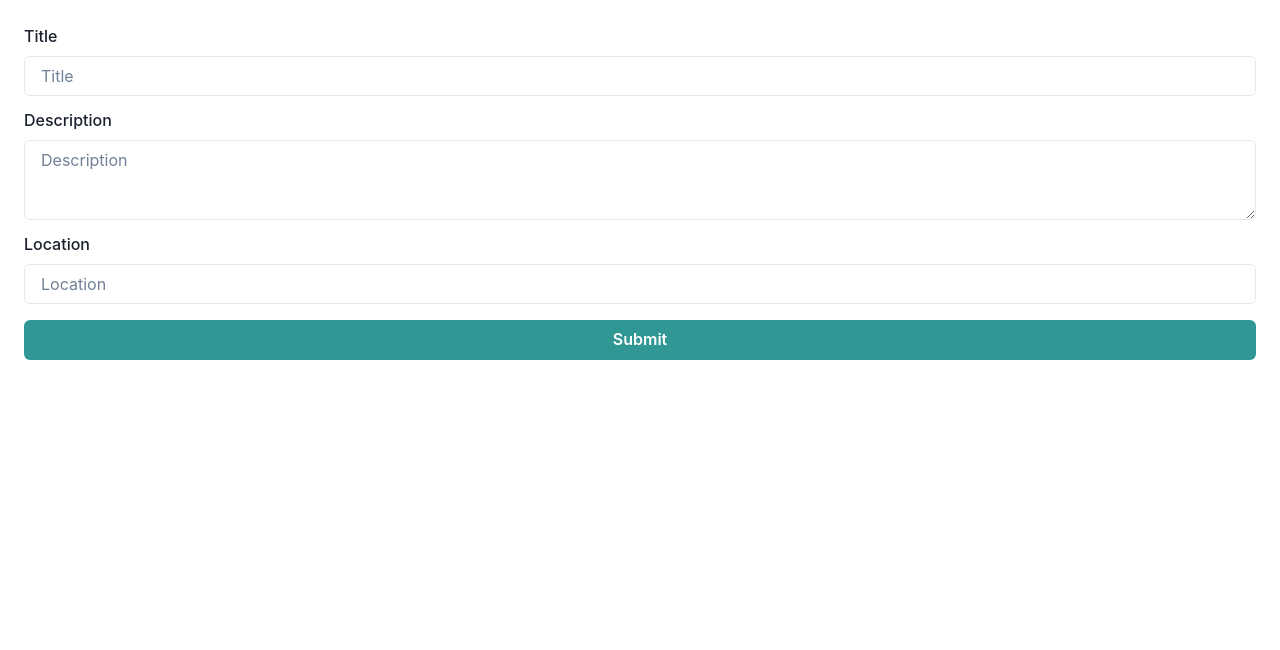
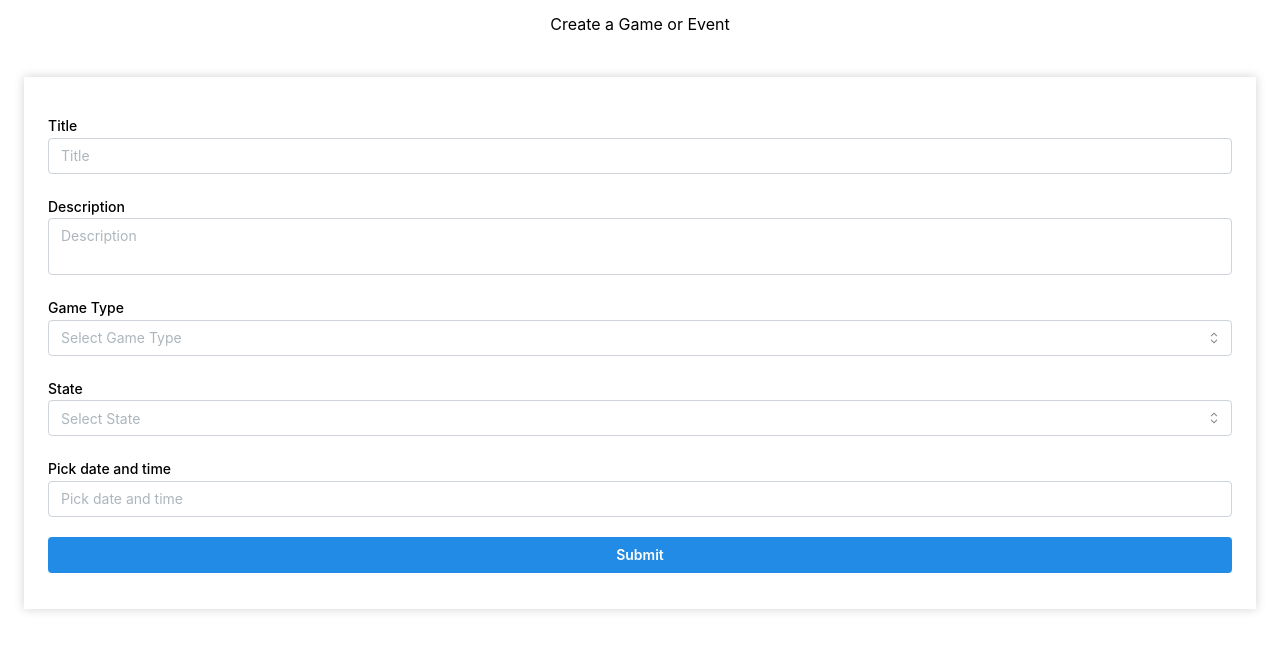
Before and after one commit to skallywag/popSmoke-airSoft, a React (Vite) app: page /game/create in a window 1280 px wide. Shown: the top 650 px of the page. Built offline with nearby package versions, Linux system fonts and the light colour scheme.

Commit message:
- Changed component lib from chakra to mantine. Added mantine provider to app.tsx. Imported Toast Container - WIP - Working on basic form for creating games. - Changed chakra import to mantine on home page

```diff
--- a/src/App.tsx
+++ b/src/App.tsx
@@ -2,15 +2,16 @@ import './App.scss'
 import {
     RouterProvider,
 } from "react-router-dom";
+import { ToastContainer } from 'react-toastify';
+import 'react-toastify/dist/ReactToastify.css';
 import {router} from "./router";
-import {CSSReset} from "@chakra-ui/react";
 
 function App() {
 
   return (
     <div className="App">
-        <CSSReset/>
         <RouterProvider router={router} />
+        <ToastContainer/>
     </div>
   )
 }
--- a/src/main.tsx
+++ b/src/main.tsx
@@ -1,14 +1,14 @@
 import React from 'react'
 import ReactDOM from 'react-dom/client'
-import { ChakraProvider } from '@chakra-ui/react'
+import '@mantine/core/styles.css';
+import {MantineProvider} from '@mantine/core';
 import App from "./App";
 
 
-
 ReactDOM.createRoot(document.getElementById('root')!).render(
-  <React.StrictMode>
-      <ChakraProvider>
-   <App/>
-      </ChakraProvider>
-  </React.StrictMode>,
+    <React.StrictMode>
+        <MantineProvider>
+            <App/>
+        </MantineProvider>
+    </React.StrictMode>,
 )
--- a/src/pages/createGame/CreateGame.tsx
+++ b/src/pages/createGame/CreateGame.tsx
@@ -1,28 +1,37 @@
 import * as React from 'react';
 import './CreateGame.scss';
-import theme from '../../styles/themeVars.module.scss';
+import {toast} from "react-toastify";
 import {createGame} from "../../api/game";
-import {useForm, SubmitHandler} from "react-hook-form";
-import {
-    FormErrorMessage,
-    FormLabel,
-    FormControl,
-    Input,
-    Button,
-    Box, Textarea
-} from '@chakra-ui/react'
+import {isNotEmpty, useForm} from '@mantine/form';
+import '@mantine/dates/styles.css';
+import {DateTimePicker} from '@mantine/dates';
+import {Box, Button, Textarea, TextInput, Select} from "@mantine/core";
+
+type FieldValues = {
+    title: string;
+    description: string;
+    gameType: string;
+    state: string;
+    dateTime: string;
+}
 
 const CreateGame: React.FC = () => {
-    const {
-        handleSubmit,
-        register,
-        formState: { errors},
-    } = useForm()
+    const form = useForm<FieldValues>({
+        initialValues: {title: '', description: '', gameType: '', state: '', dateTime: ''},
+        validate: {
+            title: (value) => (value.length < 4 && 'Title must have at least 2 letters'),
+            description: (value) => (value.length < 4 && 'Enter game description'),
+            gameType: (value) => (!value && 'Select a game type'),
+            state: (value) => (!value && 'Select a State'),
+            dateTime: (value) => (!value && "Choose a date and time")
+        },
+    });
 
-    async function onSubmit(values) {
+
+    const onSubmit = (values) => {
         try {
-            const response = await createGame(values)
-            console.log(response)
+            // const response = await createGame(values)
+            // console.log(response)
         } catch (error) {
             console.error(error.message)
         }
@@ -30,51 +39,28 @@ const CreateGame: React.FC = () => {
 
     return (
         <Box className={'page CreateGame'}>
-            <form onSubmit={handleSubmit(onSubmit)}>
-                <FormControl>
-                    <FormLabel mt={3} htmlFor='title'>Title</FormLabel>
-                    <Input
-                        id='title'
-                        placeholder='Title'
-                        {...register('title', {
-                            required: 'Title is required',
-                            minLength: {value: 4, message: 'Minimum length should be 4'},
-                        })}
-                    />
-                    <span style={{color: theme.accentError}}>{errors.title && errors.title.message}</span>
-                </FormControl>
-
-                <FormControl>
-                    <FormLabel mt={3} htmlFor='description'>Description</FormLabel>
-                    <Textarea
-                        id='description'
-                        placeholder='Description'
-                        {...register('description', {
-                            required: 'Description is required',
-                            minLength: {value: 4, message: 'Minimum length should be 4'},
-                        })}
-                    />
-                    <span style={{color: theme.accentError}}>{errors.description && errors.description.message}</span>
-                </FormControl>
-
-                <FormControl>
-                    <FormLabel mt={3} htmlFor='location'>Location</FormLabel>
-                    <Input
-                        id='location'
-                        placeholder='Location'
-                        {...register('location', {
-                            required: 'Location is required',
-                            minLength: {value: 4, message: 'Minimum length should be 4'},
-                        })}
-                    />
-                    <span style={{color: theme.accentError}}>{errors.location && errors.location.message}</span>
-                </FormControl>
-
-                <Button width={'100%'} mt={4} colorScheme='teal' type='submit'>
+            <Box mb={40} ta={"center"}>Create a Game or Event</Box>
+            <Box style={{boxShadow: '0 0 10px rgba(0,0,0,.18', padding: '36px 24px'}}>
+                <form onSubmit={form.onSubmit((values) => console.log(values))}>
+                    <TextInput mb={20} label="Title" placeholder="Title" {...form.getInputProps('title')}/>
+                    <Textarea mb={20} label="Description"
+                              placeholder="Description" {...form.getInputProps('description')}/>
+                    <Select mb={20} label="Game Type" placeholder="Select Game Type"
+                            data={["Open play", "Event"]} {...form.getInputProps('gameType')}/>
+                    <Select mb={20} label="State" placeholder="Select State"
+                            data={["Arizona", "Utah"]} {...form.getInputProps('state')}/>
+                    <DateTimePicker
+                        mb={20}
+                        label="Pick date and time"
+                        placeholder="Pick date and time"
+                        valueFormat="DD MMM YYYY hh:mm A"
+                        {...form.getInputProps('dateTime')}
+                    /> <Button fullWidth mt={4} type='submit'>
                     Submit
                 </Button>
-            </form>
+                </form>
+            </Box>
         </Box>
-    )
+    );
 };
 export default CreateGame;
--- a/src/pages/homePage/HomePage.tsx
+++ b/src/pages/homePage/HomePage.tsx
@@ -1,6 +1,6 @@
 import * as React from 'react';
 import './HomePage.scss';
-import {Box} from "@chakra-ui/react";
+import {Box} from "@mantine/core";
 interface HomePageProps {
 }
 const HomePage: React.FC<HomePageProps> = (props) => {
```
Also changed, not shown: package.json (+15 -4 lines), 1 other file (tests, documents, lock files or other folders).
